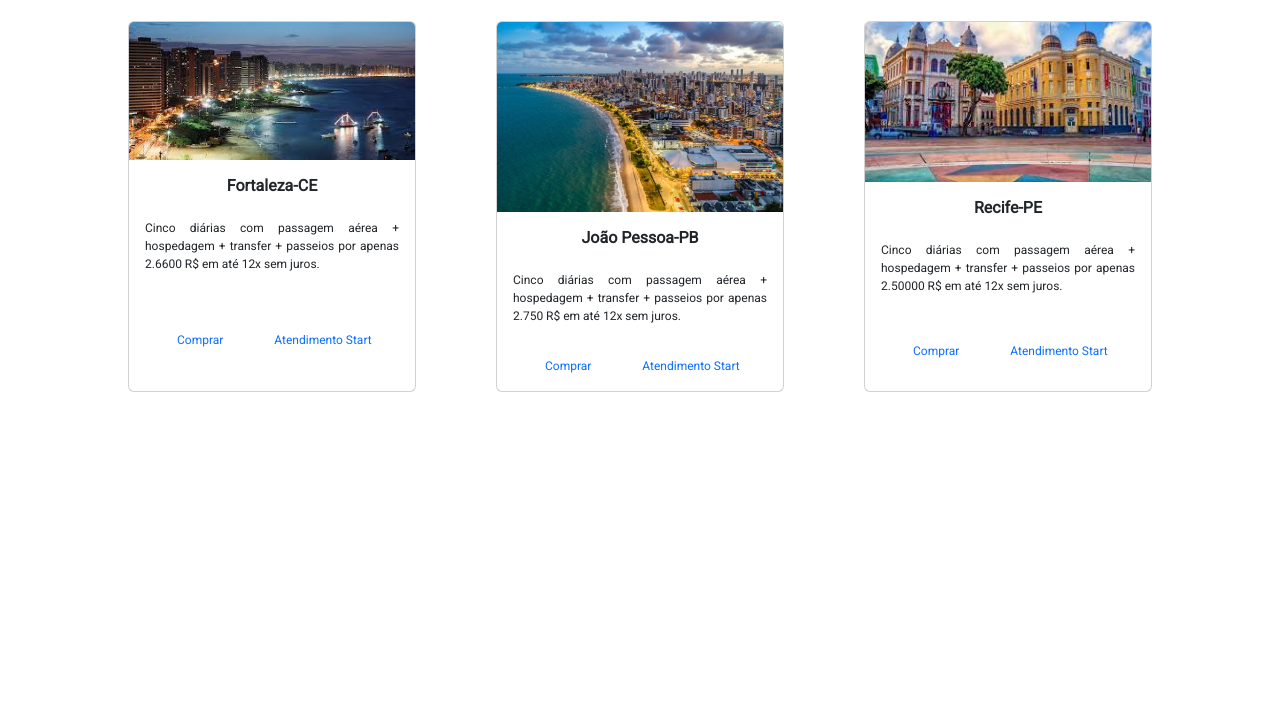
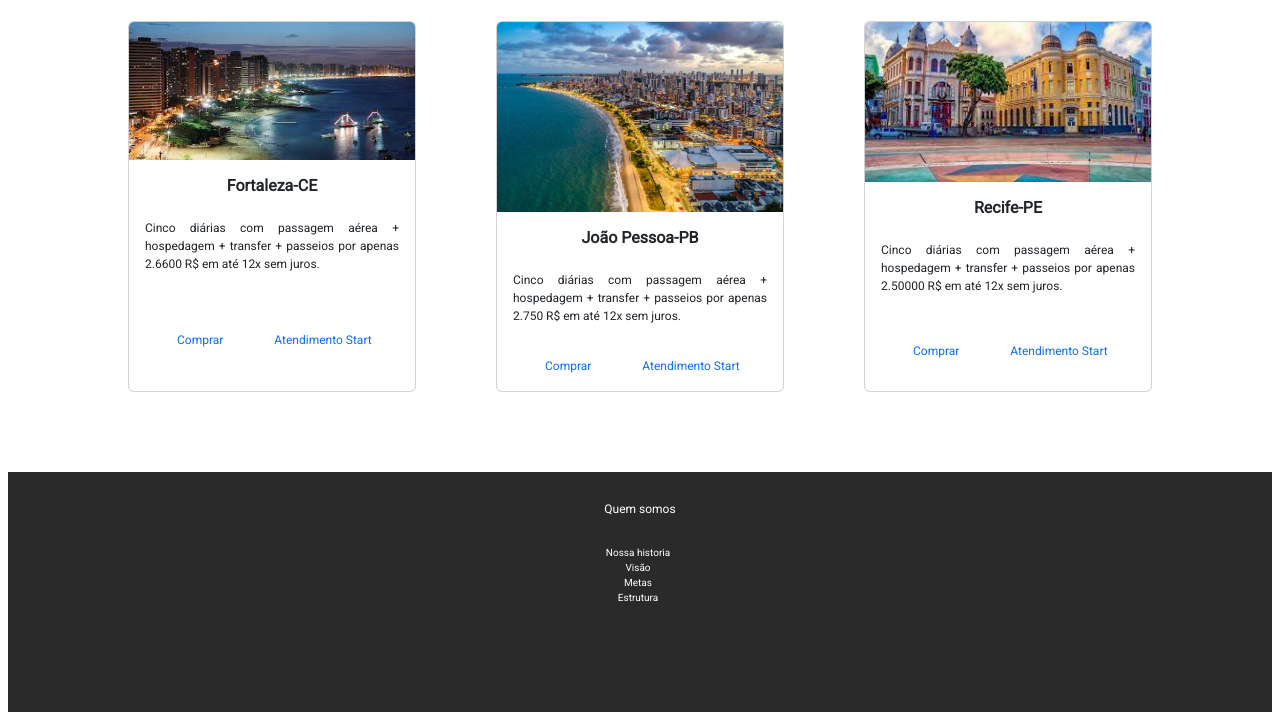
Before and after one commit to Edivalter321/bootstrap_pratica, a plain HTML site: page index.html in a window 1280 px wide. Shown: the part 487-1207 px from the top of the page. Before the commit the page ends 887 px from the top, so only its background shows below. Drawn offline with nearby package versions, Linux system fonts and the light colour scheme.

Commit message:
projeto concluido

```diff
--- a/Assets/style.css
+++ b/Assets/style.css
@@ -67,3 +67,32 @@ body {
   text-decoration: none;
   padding-left: 4vh;
 }
+.body {
+  margin-top: 10vh;
+  width: 100%;
+  height: 30vh;
+  background-color: rgb(43, 42, 42);
+  text-align: center;
+}
+.body .texts h4 {
+  padding-top: 30px;
+  text-decoration: none;
+  font-family: "Roboto", sans-serif;
+  font-size: 12px;
+  font-weight: 400;
+  color: #fff;
+}
+.body .texts ul {
+  padding-top: 20px;
+  text-decoration: none;
+  list-style: none;
+  font-family: "Roboto", sans-serif;
+  font-size: 10px;
+  font-weight: 400;
+  color: #fff;
+  margin-left: -4.5vh;
+  margin-bottom: 2vh;
+}
+.body .texts hr {
+  color: #fff;
+}
--- a/index.html
+++ b/index.html
@@ -170,6 +170,18 @@
         </div>
       </div>
     </div>
+    <section class="body">
+      <div class="texts">
+        <h4>Quem somos</h4>
+        <ul>
+          <li>Nossa historia</li>
+          <li>Visão</li>
+          <li>Metas</li>
+          <li>Estrutura</li>
+        </ul>
+      </div>
+      <hr />
+    </section>
     <script
       src="https://cdn.jsdelivr.net/npm/bootstrap@5.3.2/dist/js/bootstrap.bundle.min.js"
       integrity="sha384-C6RzsynM9kWDrMNeT87bh95OGNyZPhcTNXj1NW7RuBCsyN/o0jlpcV8Qyq46cDfL"
```
